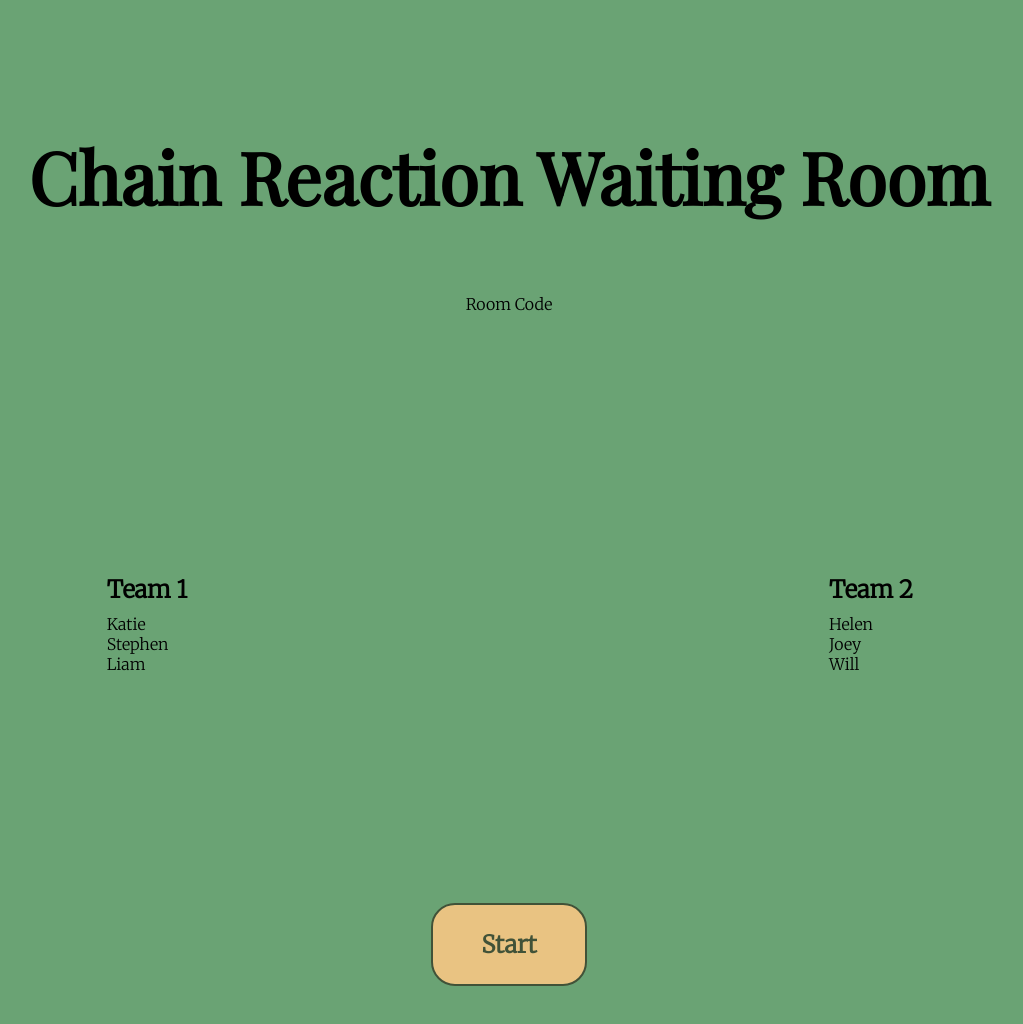
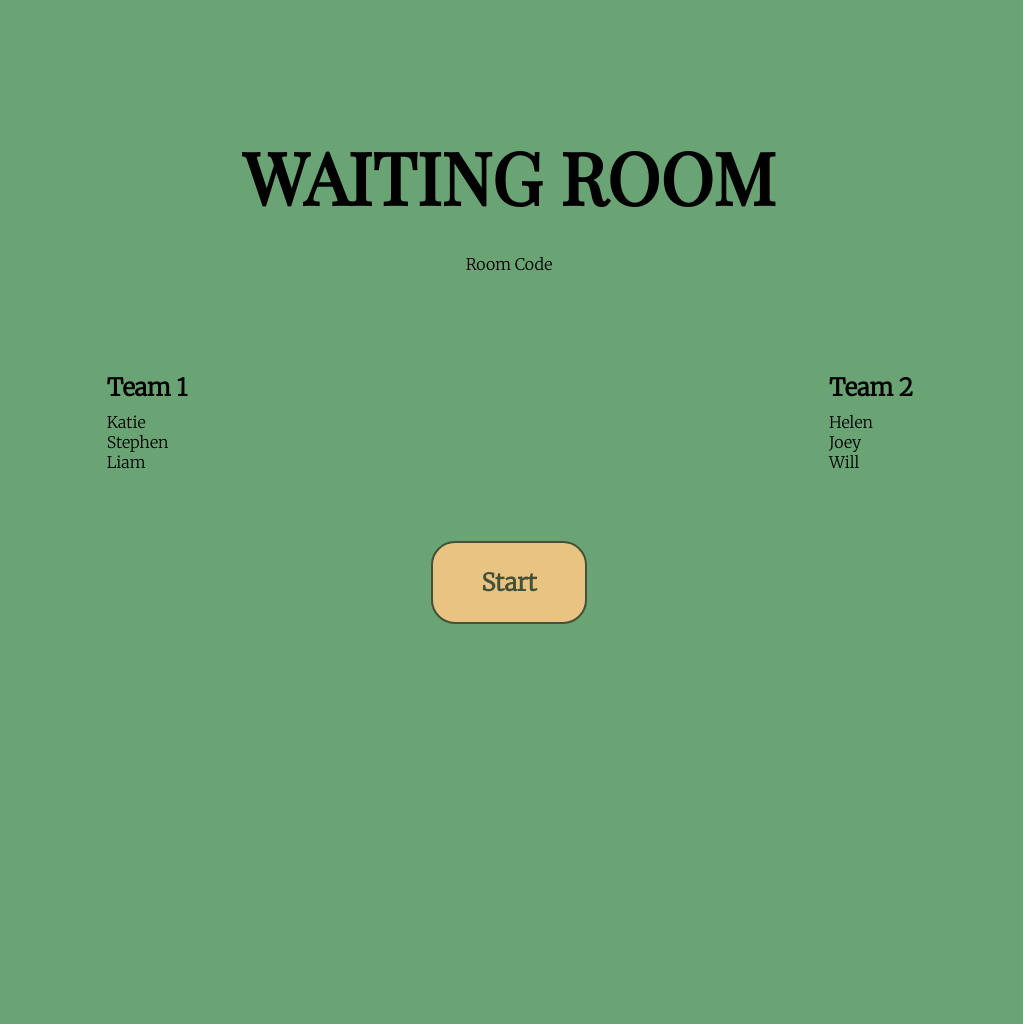
Before and after one commit to swk3st/ChainReaction, a PHP site: page /html/waitingroom.html in a window 1280 px wide. Shown: the whole page, without its empty margins (131-1154 px from the left). After the commit the page ends 624 px from the top, so only its background shows below. Run offline with PHP 8.4, Linux system fonts and the light colour scheme.

Commit message:
Cleaned up waiting room

```diff
--- a/css/gameplay.css
+++ b/css/gameplay.css
@@ -78,8 +78,8 @@ button.big-button:active {
 
 .waiting-room-container {
     display: grid;
-    width: 100vw;
-    height: 100vh;
+    /* width: 100vw; */
+    height: 50vh;
     grid-template-rows: 1fr 3fr 1fr;
     align-items: center;
     justify-content: center;
--- a/html/waitingroom.html
+++ b/html/waitingroom.html
@@ -9,7 +9,7 @@
 </head>
 
 <body>
-<h1> Chain Reaction Waiting Room </h1>
+<h1 id="waitingText"> WAITING ROOM </h1>
 <div class="waiting-room-container">
     <p grid-row-start=1 class="room-code">Room Code</p>
     <div class="team-group" grid-row-start=2>
@@ -26,7 +26,9 @@
             <p>Will</p>
         </div>
     </div>
-    <button class="big-button" grid-row-start=3>Start</button>
+    <a href="gameplay.html">
+        <button class="big-button" grid-row-start=3>Start</button>
+    </a>
 </div>
 </body>
 </html>
```
